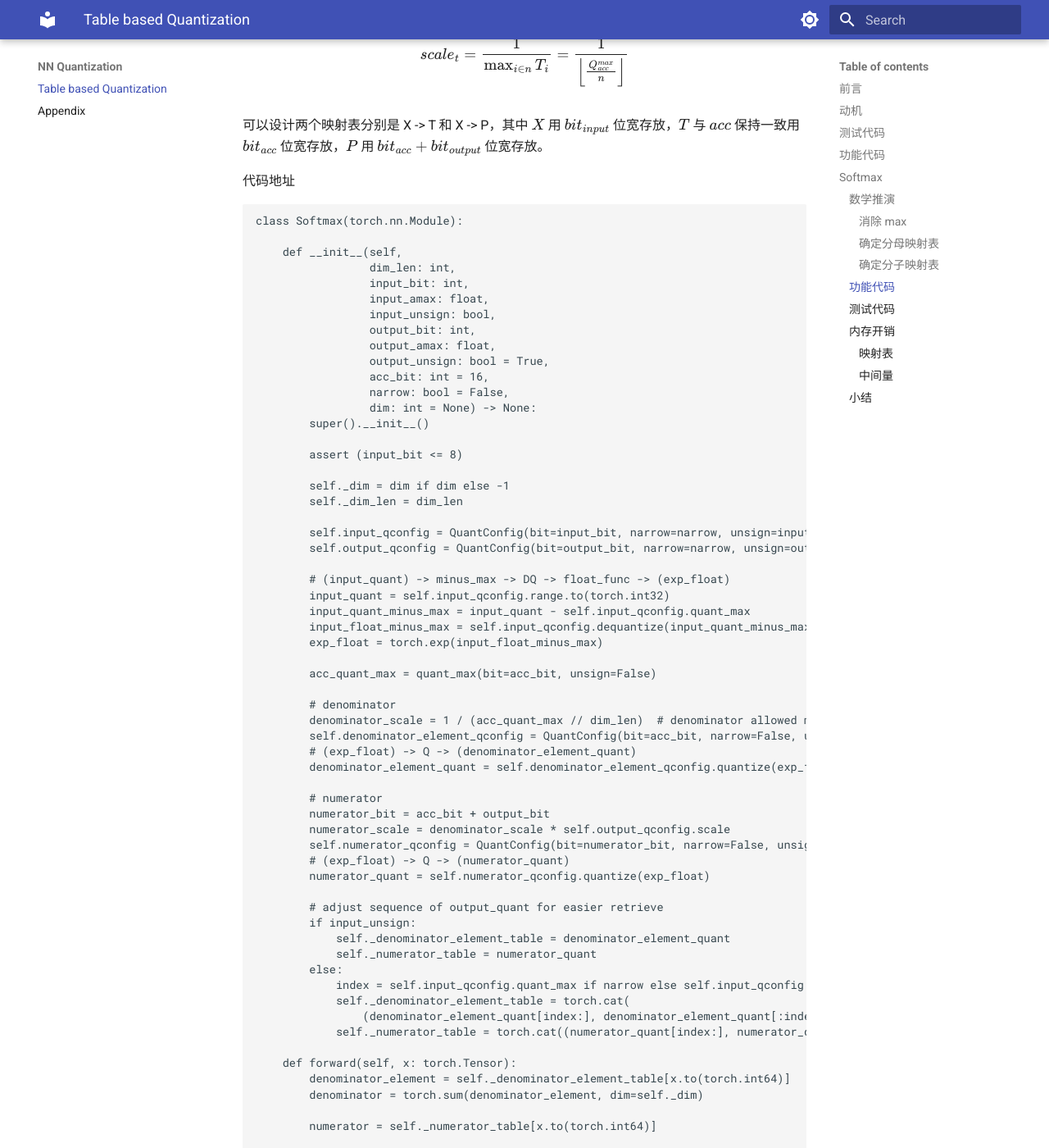
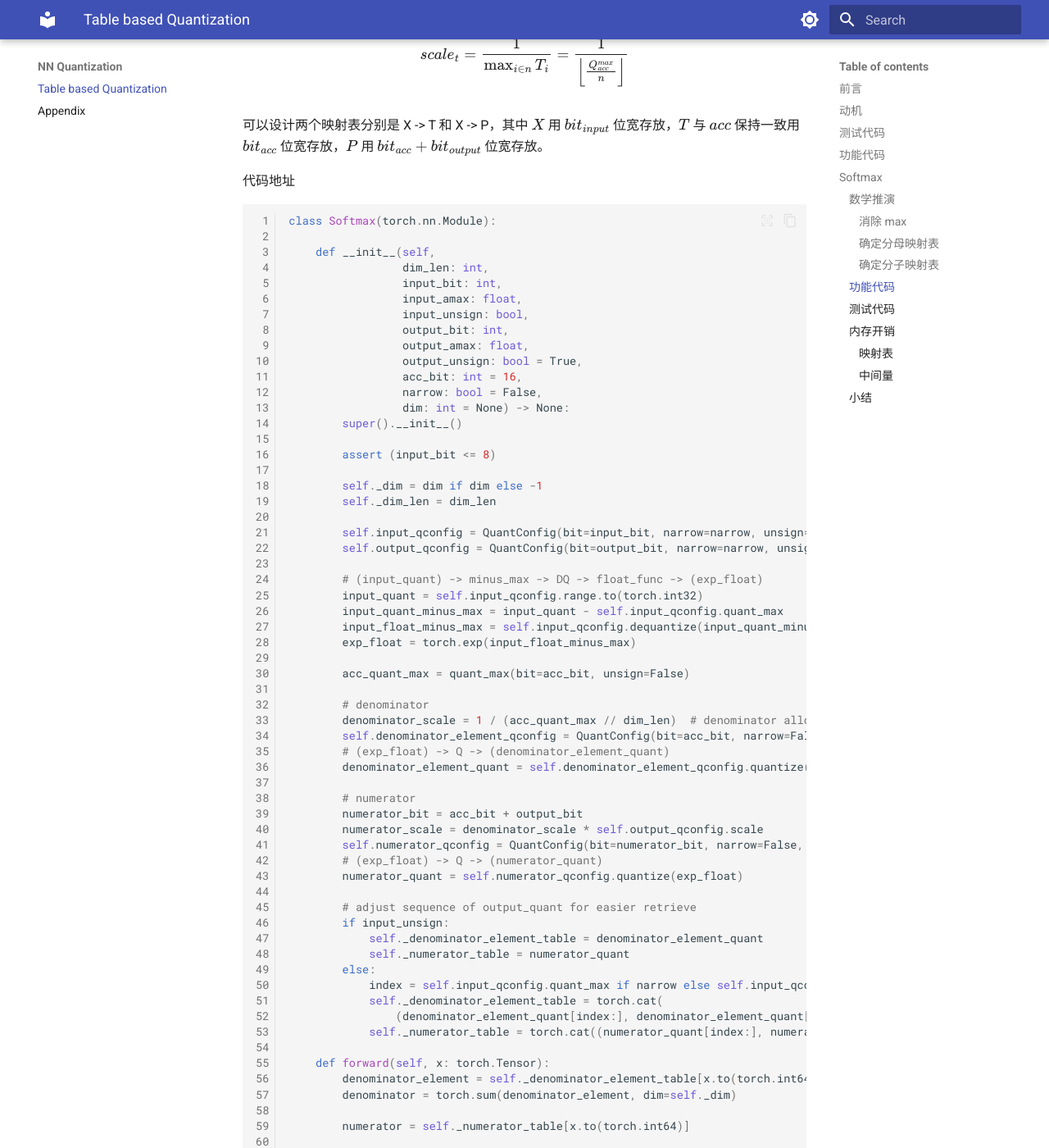
Before and after one commit to yehangyang/yehangyang.GitHub.io, an MkDocs documentation site: the page built from docs/nn_quant/table_based_quant.md, in a window 1280 px wide and 1400 px high, scrolled down 7736 px. Shown: the whole window at 82% size. Built offline with MkDocs 1.6.1 and Material for MkDocs 9.7.7, drawn with Linux system fonts in a browser that asks for light colours; some of the changed text lies outside the part shown.

Commit message:
feat(code-block): improve code block

````diff
--- a/docs/nn_quant/table_based_quant.md
+++ b/docs/nn_quant/table_based_quant.md
@@ -31,7 +31,7 @@
 * L23~L25 表示（b）的虚线框过程，量化结果为ground_truth_quant_output。
 * L28 是元素比较，quant_output应该与ground_truth_quant_output完全相等。
 
-```python
+```python linenums="1"
 def __check_symmetric_quant(quant_cls: _SymmetryQuant, float_func: Callable, input_amax: float, bit: int,
                             narrow: bool) -> bool:
     """Check whether the output of quant_cls is correct
@@ -74,7 +74,7 @@ def __check_symmetric_quant(quant_cls: _SymmetryQuant, float_func: Callable, inp
 * L21～L33：生成映射表 table 的代码（在__init__函数中可见）
 * L36：前向推理时的查表过程
 
-```python
+```python linenums="1"
 class _SymmetryQuant(torch.nn.Module):
 
     def __init__(self,
@@ -275,7 +275,7 @@ $$
 
 代码地址
 
-```python
+```python linenums="1"
 class Softmax(torch.nn.Module):
 
     def __init__(self,
@@ -348,7 +348,7 @@ class Softmax(torch.nn.Module):
 
 测试代码和测试设计中提到的会有所不同。因为 Softmax 不是简单查表就能实现的，过程中存在累加和除法，所以存在无法避免的误差。在测试代码中，将量化输出的最大绝对值误差（max absolute error）限定在 1 以内（包括 1），也就是等价浮点输出误差在 output_quant_scale 以内，对应代码块 L19。
 
-```python
+```python linenums="1"
 def _check_symmetric_quant_table_softmax(dim_len_range: Tuple[int],
                                          input_bit_range: Tuple[int],
                                          input_amax_range: Tuple[float],
--- a/mkdocs.yml
+++ b/mkdocs.yml
@@ -22,10 +22,20 @@ theme:
 
     features:
         - navigation.tabs
+        - content.code.copy
+        - content.code.select
+        - content.code.annotate
 
 markdown_extensions:
     - pymdownx.arithmatex:
           generic: true
+    - pymdownx.highlight:
+          anchor_linenums: true
+          line_spans: __span
+          pygments_lang_class: true
+    - pymdownx.inlinehilite
+    - pymdownx.snippets
+    - pymdownx.superfences
 
 extra_javascript:
     - javascripts/mathjax.js
````
